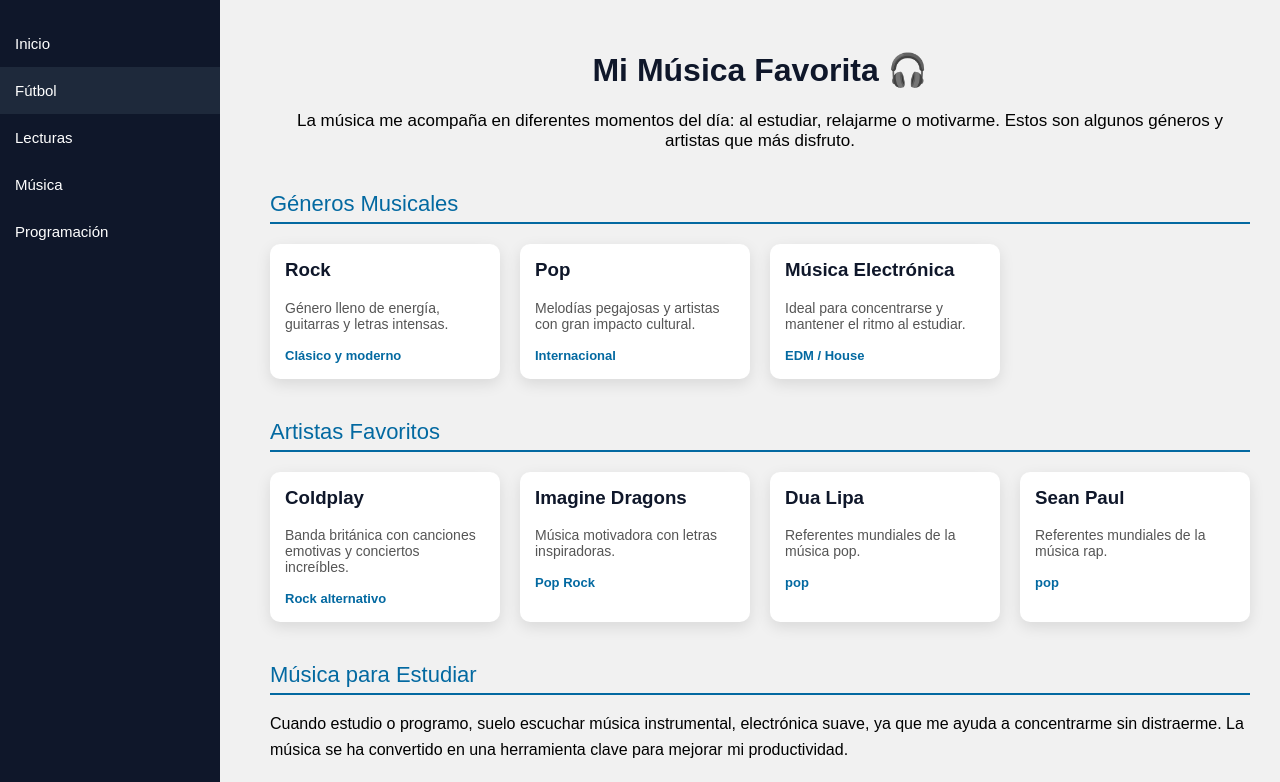
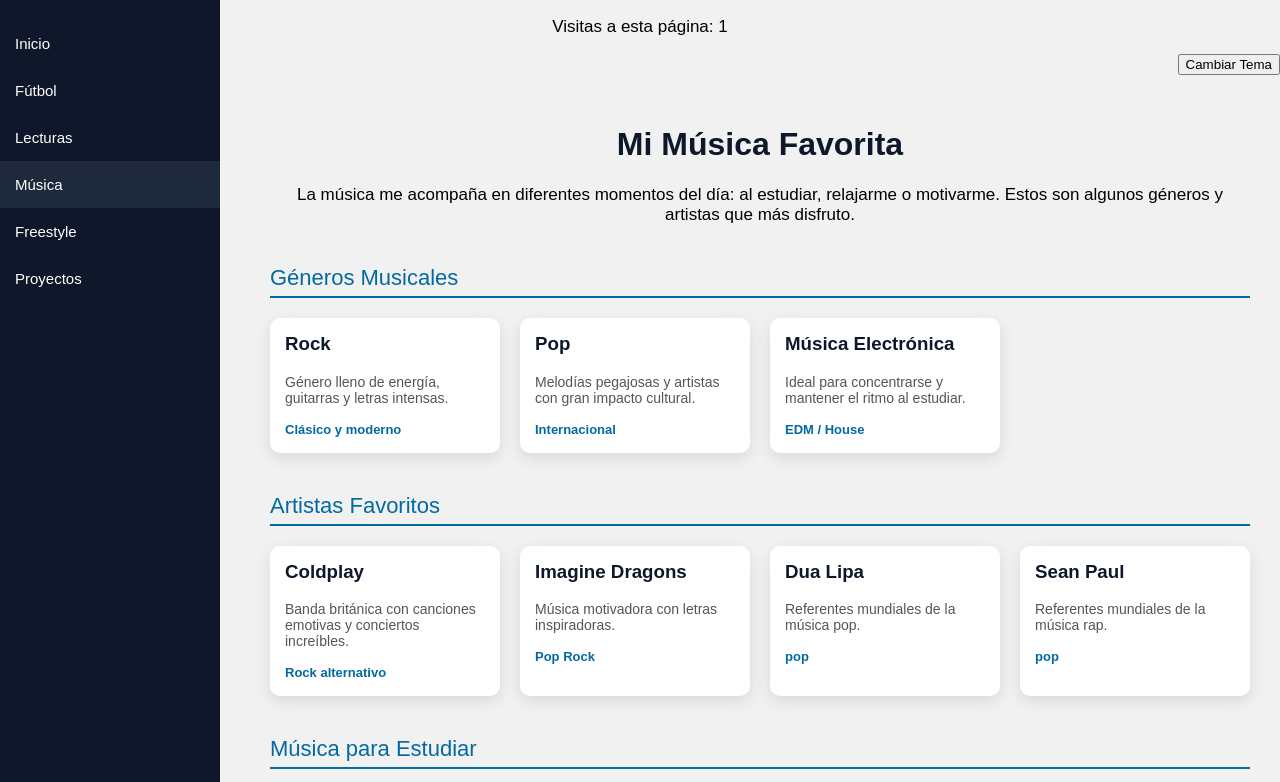
Before and after one commit to jass1509/Proyecto-personal, a plain HTML site: page interesesPersonales/musica.html in a window 1280 px wide. Shown: the top 782 px of the page. Drawn offline with Linux system fonts and the light colour scheme.

Commit message:
mejorando menus aladiendo contador y cambiar el tema

```diff
--- a/interesesPersonales/freestyle.html
+++ b/interesesPersonales/freestyle.html
@@ -5,26 +5,26 @@
   <meta name="viewport" content="width=device-width, initial-scale=1">
   <title>Freestyle — Jonnier Angel</title>
 
-  <!-- Estilo externo compartido -->
   <link rel="stylesheet" href="estilos.css">
 </head>
 <body>
-
-  <!-- Menú lateral -->
+  <p style="text-align:center; font-size:17px;">Visitas a esta página: <span id="contador"></span></p>
+<div style="text-align:right; font-size:17px;">
+<button onclick="cambiarTema()" id="boton para cambiar fondo">Cambiar Tema</button>
+</div>
   <nav>
     <a href="../index.html">Inicio</a>
-    <a href="intereses.html">Intereses</a>
     <a href="futbol.html">Fútbol</a>
     <a href="lecturas.html">Lecturas</a>
     <a href="musica.html">Música</a>
-    <a href="freestyle.html" class="active">Freestyle</a>
-    <a href="proyectos.html">Proyectos</a>
-    <a href="contacto.html">Contacto</a>
+    <a href="freestyle.html">Freestyle</a>
+    <a href="programacion.html">Proyectos</a>
+
   </nav>
 
-  <!-- Contenido principal -->
+
   <div class="container">
-    <h1>Freestyle y Cultura Urbana 🎤🔥</h1>
+    <h1>Freestyle y Cultura Urbana </h1>
 
     <p style="text-align:center; font-size:17px;">
       El freestyle es una forma de arte donde la improvisación, la creatividad
@@ -46,7 +46,7 @@
       </p>
     </div>
 
-    <!-- Alter egos -->
+
     <div class="section-title">Alter egos de Jaze</div>
     <div class="card-grid">
 
@@ -77,7 +77,7 @@
 
     </div>
 
-    <!-- Nekros y Choque -->
+
     <div class="section-title">Nekros y Choque</div>
     <div class="card">
       <p>
@@ -104,7 +104,7 @@
       </p>
     </div>
 
-    <!-- Por qué me gusta -->
+    <!-- Por que me gusta -->
     <div class="section-title">¿Por qué me gusta el freestyle?</div>
     <p style="font-size:16px; line-height:1.6;">
       Me gusta el freestyle porque demuestra que las palabras tienen poder.
@@ -113,6 +113,7 @@
     </p>
 
   </div>
+<script src="../script.js"></script>
 
 </body>
 </html>
--- a/interesesPersonales/musica.html
+++ b/interesesPersonales/musica.html
@@ -5,30 +5,34 @@
   <meta name="viewport" content="width=device-width, initial-scale=1">
   <title>Música — Jonnier Angel</title>
 
-  <!-- Estilo externo compartido -->
+
   <link rel="stylesheet" href="estilos.css">
 </head>
 <body>
+<p style="text-align:center; font-size:17px;">Visitas a esta página: <span id="contador"></span></p>
+<div style="text-align:right; font-size:17px;">
+<button onclick="cambiarTema()" id="boton para cambiar fondo">Cambiar Tema</button>
+</div>
 
-  <!-- Menú lateral -->
   <nav>
     <a href="../index.html">Inicio</a>
-    <a href="futbol.html" class="active">Fútbol</a>
+    <a href="futbol.html">Fútbol</a>
     <a href="lecturas.html">Lecturas</a>
     <a href="musica.html">Música</a>
-    <a href="programacion.html">Programación</a>
+    <a href="freestyle.html">Freestyle</a>
+    <a href="programacion.html">Proyectos</a>
   </nav>
 
-  <!-- Contenido principal -->
+
   <div class="container">
-    <h1>Mi Música Favorita 🎧</h1>
+    <h1>Mi Música Favorita </h1>
 
     <p style="text-align:center; font-size:17px;">
       La música me acompaña en diferentes momentos del día: al estudiar, relajarme
       o motivarme. Estos son algunos géneros y artistas que más disfruto.
     </p>
 
-    <!-- Géneros musicales -->
+
     <div class="section-title">Géneros Musicales</div>
     <div class="card-grid">
 
@@ -52,7 +56,7 @@
 
     </div>
 
-    <!-- Artistas favoritos -->
+    <!-- artistas favoritos -->
     <div class="section-title">Artistas Favoritos</div>
     <div class="card-grid">
 
@@ -124,6 +128,7 @@
 
 
   </div>
+<script src="../script.js"></script>
 
 </body>
 </html>
--- a/script.js
+++ b/script.js
@@ -2,3 +2,28 @@
   function toggleMenu(){
     document.getElementById('sideMenu').classList.toggle('open');
   }
+  const links = document.querySelectorAll("nav a");
+  const actual = location.pathname.split("/").pop();
+
+  links.forEach(link => {
+    if (link.getAttribute("href") === actual) {
+      link.classList.add("active");
+    }
+  });
+
+  // Contador de visitas
+  let visitas = localStorage.getItem("visitas") || 0;
+visitas++;
+localStorage.setItem("visitas", visitas);
+document.getElementById("contador").textContent = visitas;
+
+// Cambiar tema
+function cambiarTema(){
+  document.body.classList.toggle("dark");
+  localStorage.setItem("tema",
+    document.body.classList.contains("dark") ? "dark" : "light");
+}
+
+if(localStorage.getItem("tema") === "dark"){
+  document.body.classList.add("dark");
+}
```
Also changed, not shown: index.html (+4 -0 lines), interesesPersonales/futbol.html (+8 -3 lines), interesesPersonales/lecturas.html (+7 -3 lines), style.css (+10 -0 lines).
